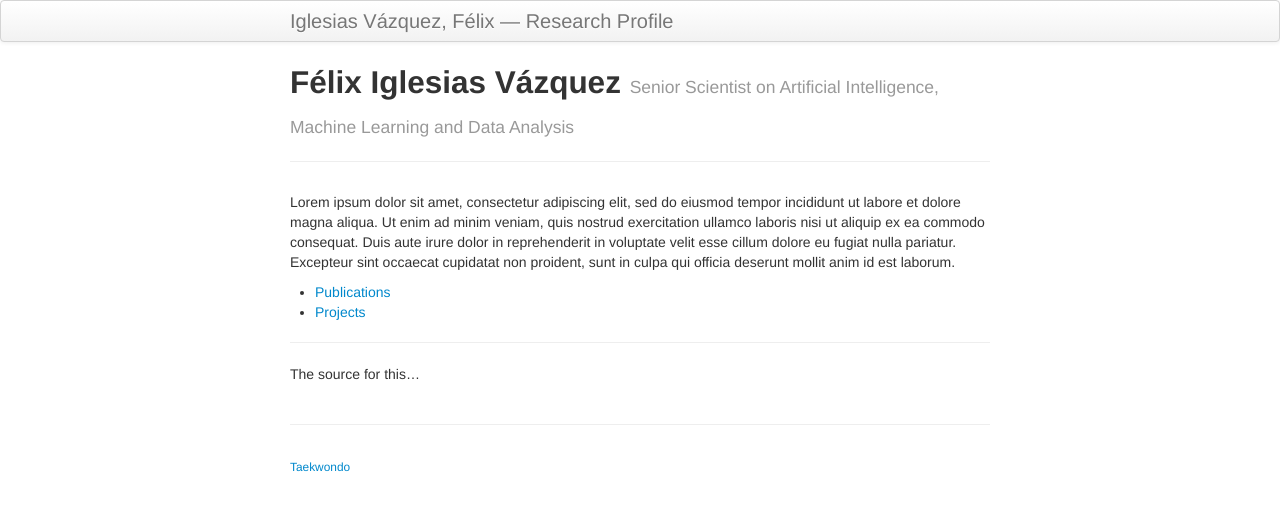
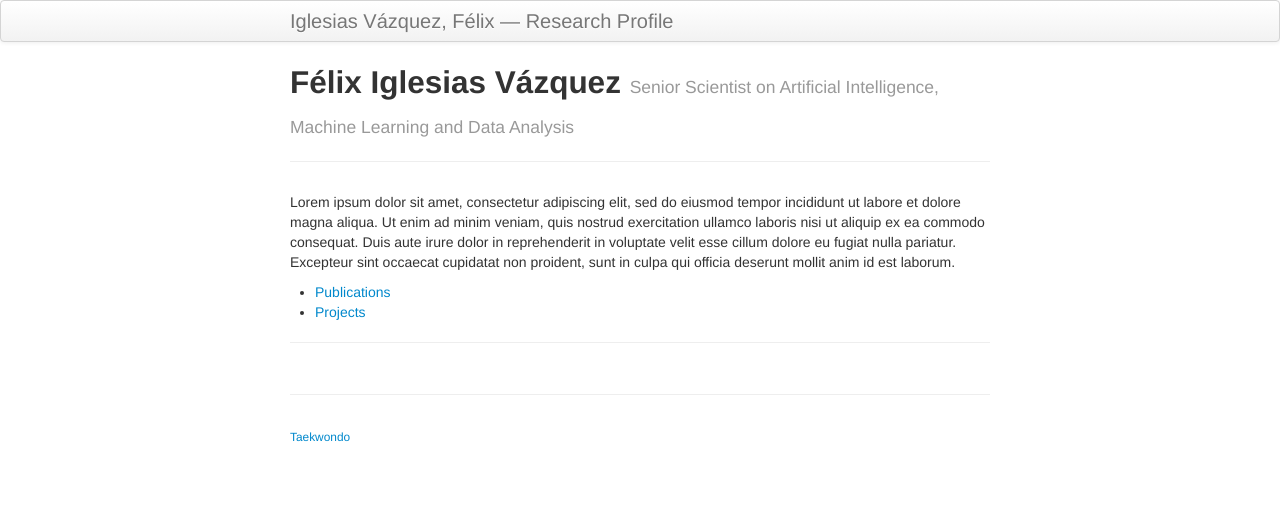
Before and after one commit to felixig/research, a Jekyll site: the page built from index.md, in a window 1280 px wide. Shown: the top 511 px of the page. Built offline with Jekyll 4.4.1, drawn with Linux system fonts in a browser that asks for light colours.

Commit message:
Remove unnecessary lines from index.md

```diff
--- a/index.md
+++ b/index.md
@@ -12,5 +12,3 @@ Lorem ipsum dolor sit amet, consectetur adipiscing elit, sed do eiusmod tempor i
 
 
 ---
-
-The source for this...
```
